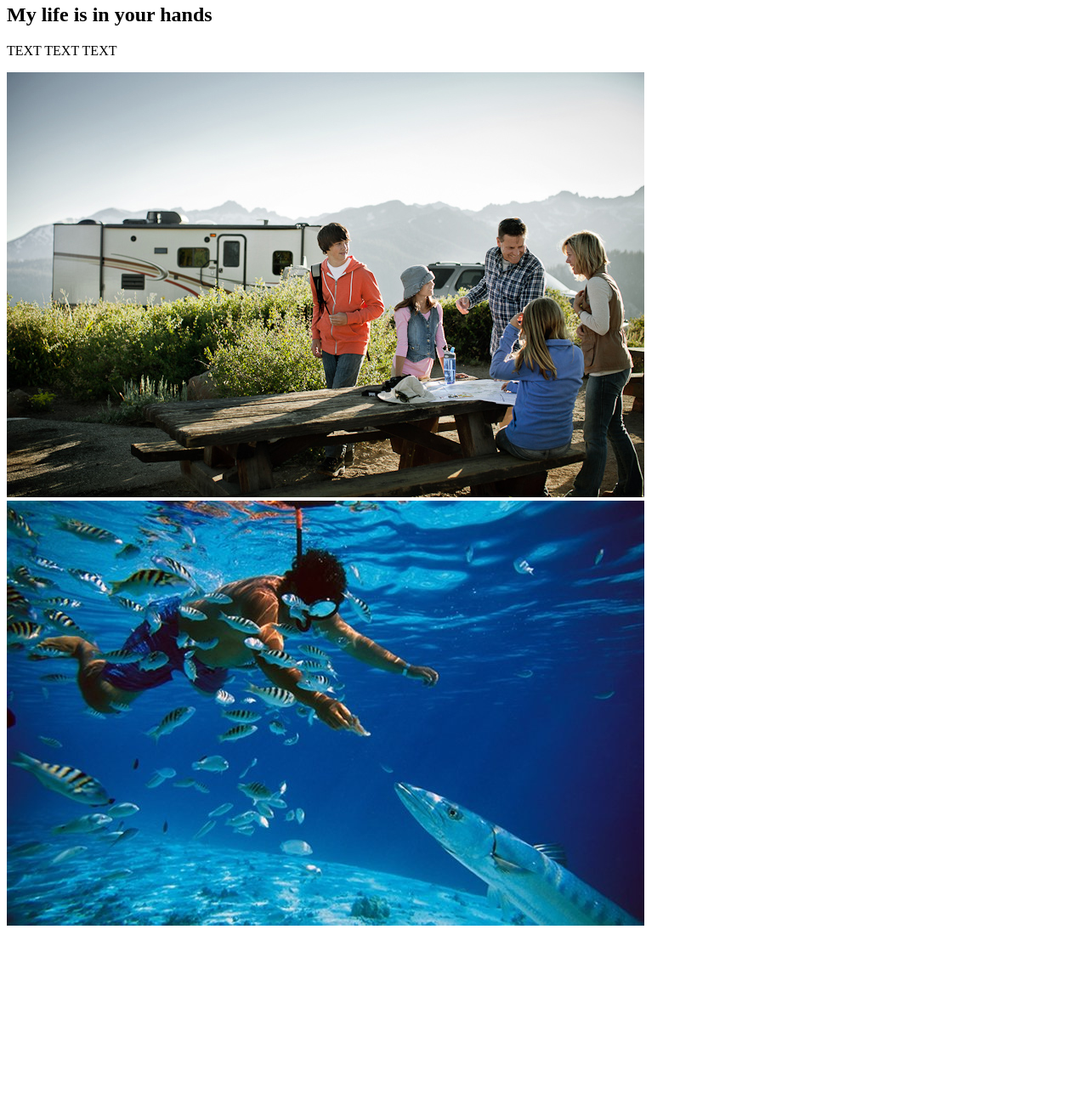
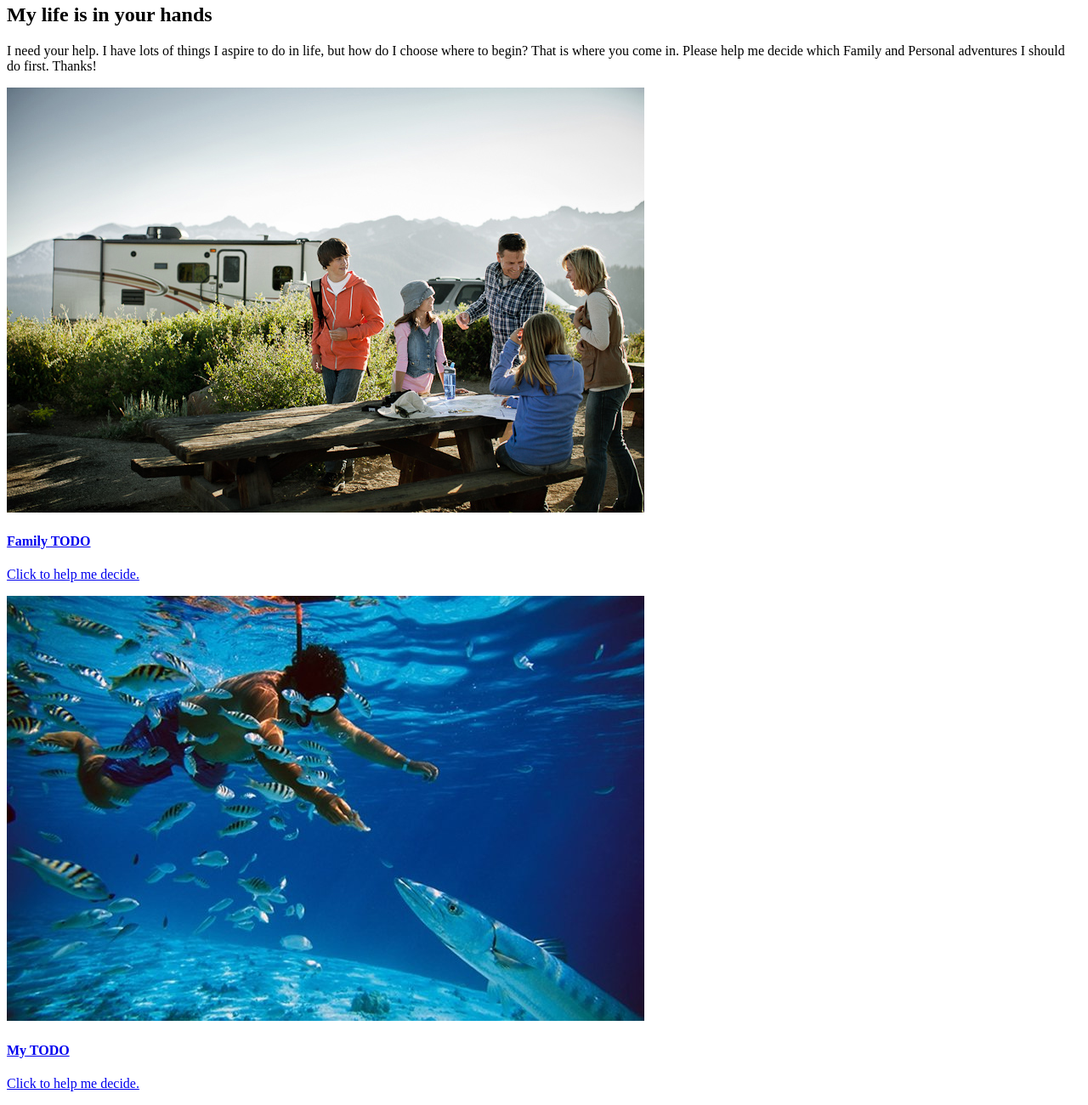
Before and after one commit to MJFancyPants/MJWebsite_1, a plain HTML site: page index.html in a window 1280 px wide. Shown: the part 113-1413 px from the top of the page at 85% size. Before the commit the page ends 1214 px from the top, so only its background shows below. Drawn offline with Linux system fonts and the light colour scheme.

Commit message:
Added text and <span> elements

```diff
--- a/index.html
+++ b/index.html
@@ -13,9 +13,15 @@
 		</div>
 	</div>
 
+	<div class="Handraiser">
+
+	</div>
+
 	<div class="HP_about">
 		<h2>My life is in your hands</h2>
-		<p> TEXT TEXT TEXT
+		<p> I need your help. I have lots of things I aspire to do in life, but
+			how do I choose where to begin? That is where you come in. Please help
+			me decide which Family and Personal adventures I should do first. Thanks!
 		</p>
 	</div>
 
@@ -23,15 +29,26 @@
 		<a href="article1.html"><span class="Col_img"></span>
 			<div class="Col-1">
 				<img src="images/family.jpg">
+				<span class="articel_link_copy">
+					<h4>Family TODO</h4>
+					<p>Click to help me decide.</p>
+				</span>
 			</div>
 		</a>
 
 		<a href="article2.html"><span class="Col_img"></span>
 			<div class="Col-2">
 				<img src="images/adventure.jpg">
+				<span class="article_link_copy">
+					<h4>My TODO</h4>
+					<p>Click to help me decide.</p>
+				</span>
 			</div>
 		</a>
 	</div>
 
+	<div class="footer"></div>
+
+
 </body>
 </html>
--- a/style.css
+++ b/style.css
@@ -1,3 +1,6 @@
+.HP_about {
+
+}
 .article_options {
 
 }
@@ -10,3 +13,6 @@
 .Col-2 {
 
 }
+.handraiser {
+
+}
```
